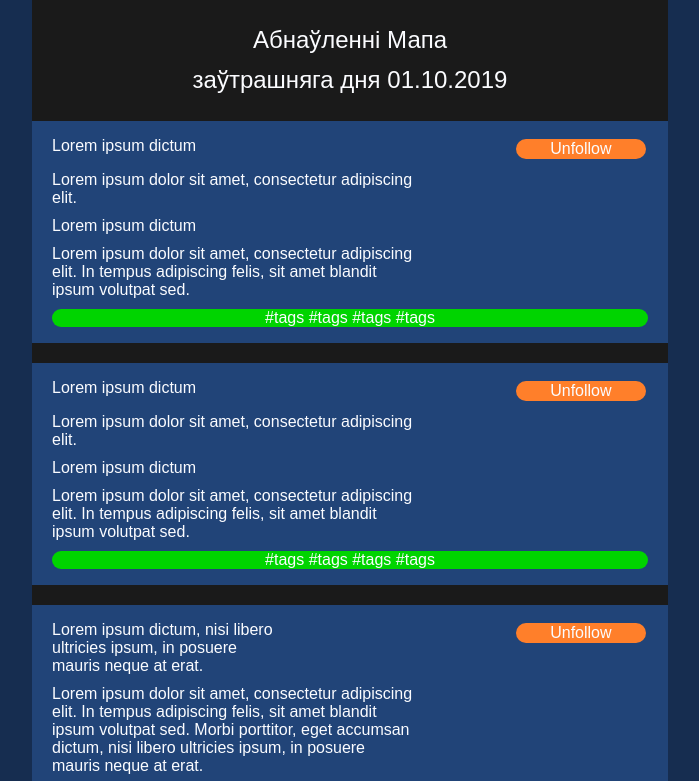
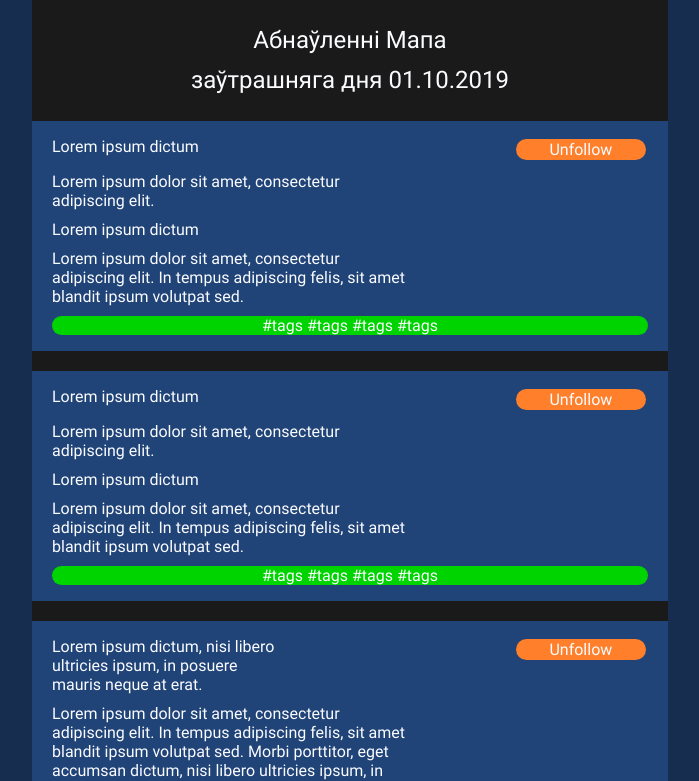
Before and after one commit to ArtyomKr/Mail-Template, a plain HTML site: page index.html in a window 1280 px wide. Shown: the part 170-951 px from the top of the page, without its empty margins (290-989 px from the left). Drawn offline with Linux system fonts and the light colour scheme; a web font is replaced by a local one.

Commit message:
Index change

```diff
--- a/index.html
+++ b/index.html
@@ -28,8 +28,20 @@
             url('./fonts/Hangyaboly/hangyaboly.ttf') format('truetype'),
             url('./fonts/Hangyaboly/hangyaboly.svg#hangyaboly') format('svg');
         }
+        @font-face {
+            font-family: 'Roboto';
+            font-style: normal;
+            font-weight: 400;
+            src: url('./fonts/Roboto/roboto-v20-latin-ext_latin_cyrillic-ext_cyrillic-regular.eot');
+            src: local('Roboto'), local('Roboto-Regular'),
+            url('./fonts/Roboto/roboto-v20-latin-ext_latin_cyrillic-ext_cyrillic-regular.eot?#iefix') format('embedded-opentype'),
+            url('./fonts/Roboto/roboto-v20-latin-ext_latin_cyrillic-ext_cyrillic-regular.woff2') format('woff2'),
+            url('./fonts/Roboto/roboto-v20-latin-ext_latin_cyrillic-ext_cyrillic-regular.woff') format('woff'),
+            url('./fonts/Roboto/roboto-v20-latin-ext_latin_cyrillic-ext_cyrillic-regular.ttf') format('truetype'),
+            url('./fonts/Roboto/roboto-v20-latin-ext_latin_cyrillic-ext_cyrillic-regular.svg#Roboto') format('svg');
+        }
         td {
-            font-family: PT Sans, Arial, sans-serif;
+            font-family: Roboto, PT Sans, Arial, sans-serif;
             color: #FBFCFF;
         }
         a{
@@ -72,7 +84,7 @@
                         <td bgcolor="#1A1A1A">
                             <table cellpadding="0" cellspacing="0" width="100%">
                                 <tr >
-                                    <td style="padding:23px 152px 21px 152px; color: #FBFCFF; font-family: Hangyaboly, Arial, sans-serif; font-size: 24px; line-height: 40px;" align="center">
+                                    <td style="padding:23px 152px 21px 152px; color: #FBFCFF; font-family: Hangyaboly, Roboto, Arial, sans-serif; font-size: 24px; line-height: 40px;" align="center">
                                         Абнаўленні Мапа заўтрашняга дня 01.10.2019
                                     </td>
                                 </tr>
@@ -80,7 +92,7 @@
                                     <td style="padding:16px 20px">
                                         <table class="organization-block__name" cellpadding="0" cellspacing="0" width="100%" style="padding-bottom: 10px;">
                                             <tr>
-                                                <td align="left" valign="top" width="230px">
+                                                <td align="left" valign="top" width="230px" style=" font-family: Roboto, PT Sans, Arial, sans-serif;">
                                                     Lorem ipsum dictum
                                                 </td>
                                                 <td style="font-size: 0; line-height: 0;" width="231px">
@@ -89,7 +101,7 @@
                                                 <td valign="top" width="134px">
                                                     <table class="organization-block__button">
                                                         <tr>
-                                                            <td align="center" width="134px" height="18px" bgcolor="#FF7F2A" style="border-radius: 20px; font-family: PT Sans, Arial, sans-serif;">
+                                                            <td align="center" width="134px" height="18px" bgcolor="#FF7F2A" style="border-radius: 20px; font-family: Roboto, PT Sans, Arial, sans-serif;">
                                                                 <a href="">
                                                                     Unfollow
                                                                 </a>
@@ -101,28 +113,28 @@
                                         </table>
                                         <table class="organization-block__info" cellpadding="0" cellspacing="0" style="padding-bottom: 10px;">
                                             <tr>
-                                                <td width="364px" style="font-family: PT Sans, Arial, sans-serif;">
+                                                <td width="364px" style="font-family: Roboto, PT Sans, Arial, sans-serif;">
                                                     Lorem ipsum dolor sit amet, consectetur adipiscing elit.
                                                 </td>
                                             </tr>
                                         </table>
                                         <table class="organization-block__name" cellpadding="0" cellspacing="0" style="padding-bottom: 10px;">
                                             <tr>
-                                                <td width="230px" style="font-family: PT Sans, Arial, sans-serif;">
+                                                <td width="230px" style="font-family: Roboto, PT Sans, Arial, sans-serif;">
                                                     Lorem ipsum dictum
                                                 </td>
                                             </tr>
                                         </table>
                                         <table class="organization-block__info" cellpadding="0" cellspacing="0" style="padding-bottom: 10px;">
                                             <tr>
-                                                <td width="364px" style="font-family: PT Sans, Arial, sans-serif;">
+                                                <td width="364px" style="font-family: Roboto, PT Sans, Arial, sans-serif;">
                                                     Lorem ipsum dolor sit amet, consectetur adipiscing elit. In tempus adipiscing felis, sit amet blandit ipsum volutpat sed.
                                                 </td>
                                             </tr>
                                         </table>
                                         <table class="organization-block__tags" cellpadding="0" cellspacing="0" width="100%">
                                             <tr>
-                                                <td align="center" bgcolor="#00D400" style="border-radius: 20px; font-family: PT Sans, Arial, sans-serif;">
+                                                <td align="center" bgcolor="#00D400" style="border-radius: 20px; font-family: Roboto, PT Sans, Arial, sans-serif;">
                                                     #tags #tags #tags #tags
                                                 </td>
                                             </tr>
@@ -140,7 +152,7 @@
                                     <td style="padding:16px 20px">
                                         <table class="organization-block__name" cellpadding="0" cellspacing="0" width="100%" style="padding-bottom: 10px;">
                                             <tr>
-                                                <td align="left" valign="top" width="230px" style="font-family: PT Sans, Arial, sans-serif;">
+                                                <td align="left" valign="top" width="230px" style="font-family: Roboto, PT Sans, Arial, sans-serif;">
                                                     Lorem ipsum dictum
                                                 </td>
                                                 <td style="font-size: 0; line-height: 0;" width="231px">
@@ -149,7 +161,7 @@
                                                 <td valign="top" width="134px">
                                                     <table class="organization-block__button">
                                                         <tr>
-                                                            <td align="center" width="134px" height="18px" bgcolor="#FF7F2A" style="border-radius: 20px; font-family: PT Sans, Arial, sans-serif;">
+                                                            <td align="center" width="134px" height="18px" bgcolor="#FF7F2A" style="border-radius: 20px; font-family: Roboto, PT Sans, Arial, sans-serif;">
                                                                 <a href="">
                                                                     Unfollow
                                                                 </a>
@@ -161,28 +173,28 @@
                                         </table>
                                         <table class="organization-block__info" cellpadding="0" cellspacing="0" style="padding-bottom: 10px;">
                                             <tr>
-                                                <td width="364px" style="font-family: PT Sans, Arial, sans-serif;">
+                                                <td width="364px" style="font-family: Roboto, PT Sans, Arial, sans-serif;">
                                                     Lorem ipsum dolor sit amet, consectetur adipiscing elit.
                                                 </td>
                                             </tr>
                                         </table>
                                         <table class="organization-block__name" cellpadding="0" cellspacing="0" style="padding-bottom: 10px;">
                                             <tr>
-                                                <td width="230px" style="font-family: PT Sans, Arial, sans-serif;">
+                                                <td width="230px" style="font-family: Roboto, PT Sans, Arial, sans-serif;">
                                                     Lorem ipsum dictum
                                                 </td>
                                             </tr>
                                         </table>
                                         <table class="organization-block__info" cellpadding="0" cellspacing="0" style="padding-bottom: 10px;">
                                             <tr>
-                                                <td width="364px" style="font-family: PT Sans, Arial, sans-serif;">
+                                                <td width="364px" style="font-family: Roboto, PT Sans, Arial, sans-serif;">
                                                     Lorem ipsum dolor sit amet, consectetur adipiscing elit. In tempus adipiscing felis, sit amet blandit ipsum volutpat sed.
                                                 </td>
                                             </tr>
                                         </table>
                                         <table class="organization-block__tags" cellpadding="0" cellspacing="0" width="100%">
                                             <tr>
-                                                <td align="center" bgcolor="#00D400" style="border-radius: 20px;font-family: PT Sans, Arial, sans-serif;">
+                                                <td align="center" bgcolor="#00D400" style="border-radius: 20px;font-family: Roboto, PT Sans, Arial, sans-serif;">
                                                     #tags #tags #tags #tags
                                                 </td>
                                             </tr>
@@ -198,7 +210,7 @@
                                     <td style="padding:16px 20px">
                                         <table class="organization-block__name" cellpadding="0" cellspacing="0" width="100%" style="padding-bottom: 10px;">
                                             <tr>
-                                                <td align="left" valign="top" width="230px" style="font-family: PT Sans, Arial, sans-serif;">
+                                                <td align="left" valign="top" width="230px" style="font-family: Roboto, PT Sans, Arial, sans-serif;">
                                                     Lorem ipsum dictum, nisi libero ultricies ipsum, in posuere mauris neque at erat.
                                                 </td>
                                                 <td style="font-size: 0; line-height: 0;" width="231px">
@@ -207,7 +219,7 @@
                                                 <td valign="top" width="134px">
                                                     <table class="organization-block__button">
                                                         <tr>
-                                                            <td align="center" width="134px" height="18px" bgcolor="#FF7F2A" style="border-radius: 20px;font-family: PT Sans, Arial, sans-serif;">
+                                                            <td align="center" width="134px" height="18px" bgcolor="#FF7F2A" style="border-radius: 20px;font-family: Roboto, PT Sans, Arial, sans-serif;">
                                                                 <a href="">
                                                                     Unfollow
                                                                 </a>
@@ -219,28 +231,28 @@
                                         </table>
                                         <table class="organization-block__info" cellpadding="0" cellspacing="0" style="padding-bottom: 10px;">
                                             <tr>
-                                                <td width="364px" style="font-family: PT Sans, Arial, sans-serif;">
+                                                <td width="364px" style="font-family: Roboto, PT Sans, Arial, sans-serif;">
                                                     Lorem ipsum dolor sit amet, consectetur adipiscing elit. In tempus adipiscing felis, sit amet blandit ipsum volutpat sed. Morbi porttitor, eget accumsan dictum, nisi libero ultricies ipsum, in posuere mauris neque at erat.
                                                 </td>
                                             </tr>
                                         </table>
                                         <table class="organization-block__name" cellpadding="0" cellspacing="0" style="padding-bottom: 10px;">
                                             <tr>
-                                                <td width="230px" style="font-family: PT Sans, Arial, sans-serif;">
+                                                <td width="230px" style="font-family: Roboto, PT Sans, Arial, sans-serif;">
                                                     Lorem ipsum dictum, nisi libero ultricies ipsum, in posuere mauris neque at erat.
                                                 </td>
                                             </tr>
                                         </table>
                                         <table class="organization-block__info" cellpadding="0" cellspacing="0" style="padding-bottom: 10px;">
                                             <tr>
-                                                <td width="364px" style="font-family: PT Sans, Arial, sans-serif;">
+                                                <td width="364px" style="font-family: Roboto, PT Sans, Arial, sans-serif;">
                                                     Lorem ipsum dolor sit amet, consectetur adipiscing elit. In tempus adipiscing felis, sit amet blandit ipsum volutpat sed. Morbi porttitor, eget accumsan dictum, nisi libero ultricies ipsum, in posuere mauris neque at erat.
                                                 </td>
                                             </tr>
                                         </table>
                                         <table class="organization-block__tags" cellpadding="0" cellspacing="0" width="100%">
                                             <tr>
-                                                <td align="center" bgcolor="#00D400" style="border-radius: 20px; font-family: PT Sans, Arial, sans-serif;">
+                                                <td align="center" bgcolor="#00D400" style="border-radius: 20px; font-family: Roboto, PT Sans, Arial, sans-serif;">
                                                     #tags #tags #tags #tags
                                                 </td>
                                             </tr>
```
